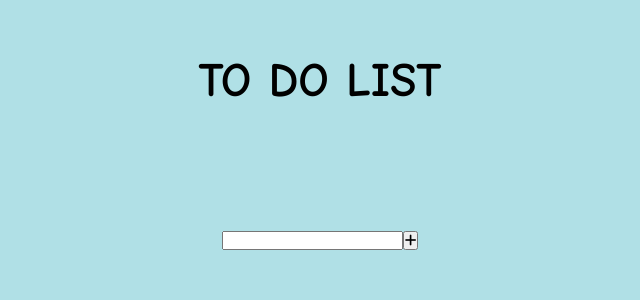
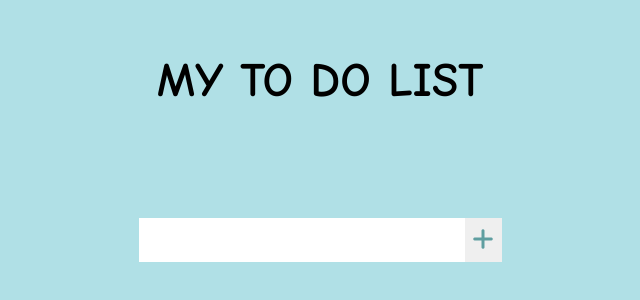
Before and after one commit to PreethaPinto/To-Do-List, a plain HTML site: page index.html in a window 1280 px wide. Shown: the whole page, without its empty margins (320-960 px from the left). Drawn offline with Linux system fonts and the light colour scheme.

Commit message:
Styled form input and button

```diff
--- a/index.html
+++ b/index.html
@@ -24,7 +24,7 @@
   </head>
   <body>
     <header>
-      <h1>TO DO LIST</h1>
+      <h1>MY TO DO LIST</h1>
     </header>
 
     <form>
--- a/style.css
+++ b/style.css
@@ -22,3 +22,21 @@ form {
   justify-content: center;
   align-items: center;
 }
+
+form input,
+form button {
+  padding: 8px;
+  font-size: 1.5rem;
+  border: none;
+}
+
+form button {
+  color: cadetblue;
+  cursor: pointer;
+  transition: all 0.3 ease;
+}
+
+form button:hover {
+  background: powderblue;
+  color: white;
+}
```
